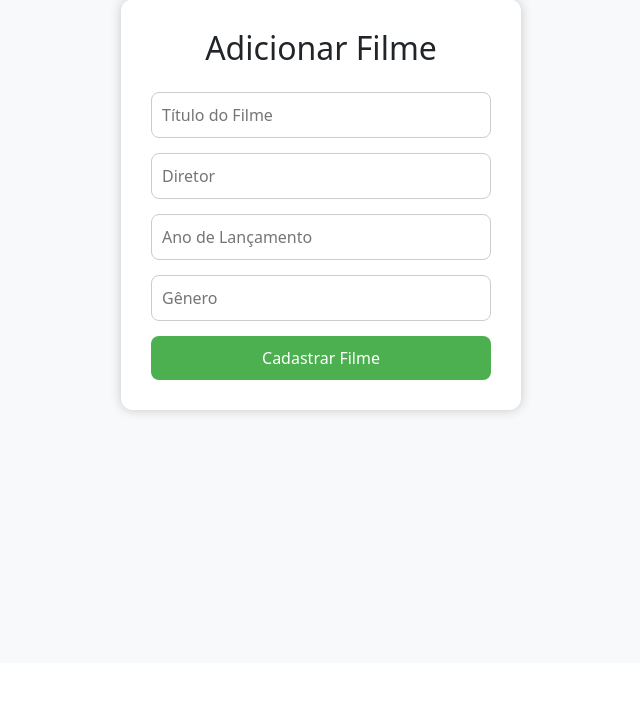
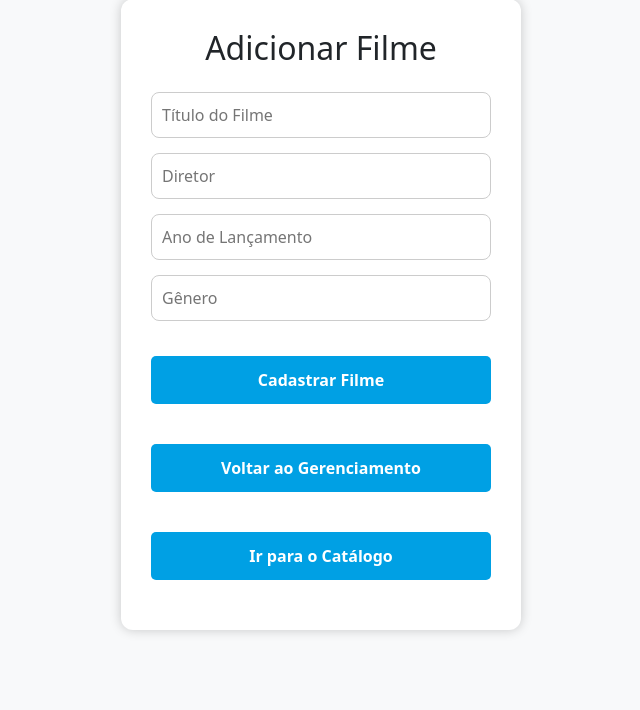
Before and after one commit to ricardomvlins/ProjetoFDS, a Django app: page /filmes/ in a window 1280 px wide. Shown: the part 137-847 px from the top of the page, without its empty margins (319-959 px from the left). Before the commit the page ends 554 px from the top, so only its background shows below. Run offline with Django 5.2, Linux system fonts and the light colour scheme.

Commit message:
Commit CSS

```diff
--- a/Aplicativo/models.py
+++ b/Aplicativo/models.py
@@ -14,7 +14,6 @@
     diretor = models.CharField(max_length=100, default='Diretor não informado')
     ano = models.IntegerField(default=1900)
     genero = models.CharField(max_length=50, default='Gênero não informado')
-    favoritado_por = models.ManyToManyField(User, related_name='favoritos', blank=True)
 
     def __str__(self):
         return self.titulo
@@ -32,10 +31,9 @@
 class Favorito(models.Model):
     usuario = models.ForeignKey(User, on_delete=models.CASCADE)
     filme = models.ForeignKey(Filmes, on_delete=models.CASCADE)
-    favorito = models.DateTimeField(auto_now_add=True)
 
     class Meta:
-        unique_together = ('usuario', 'filme')
+        unique_together = ('usuario', 'filme')  # Evita duplicação de favoritos
 
     def __str__(self):
-        return f"{self.usuario.username} ❤️ {self.filme.titulo}"
+        return f"{self.usuario.username} favoritou {self.filme.titulo}"
--- a/Aplicativo/templates/adcFilmeAdmin.html
+++ b/Aplicativo/templates/adcFilmeAdmin.html
@@ -33,19 +33,45 @@
         }
 
         input[type="submit"] {
+            background-color: #00a0e4;
+            color: white;
+            border: none;
+            padding: 12px;
             width: 100%;
-            background-color: #4CAF50;
+            border-radius: 5px;
+            cursor: pointer;
+            font-weight: bold;
+            margin-top: 20px;
+            margin-bottom: 20px;
+        }
+
+        input[type="submit"]:hover {
+            background-color: #007bff;
             color: white;
-            padding: 10px;
-            border: none;
-            border-radius: 8px;
-            cursor: pointer;
         }
 
         .mensagem {
             text-align: center;
             margin-bottom: 15px;
             color: {% if tipo_mensagem == 'success' %}green{% else %}red{% endif %};
+        }
+
+        .btn1 {
+            background-color: #00a0e4;
+            color: white;
+            border: none;
+            padding: 12px;
+            width: 100%;
+            border-radius: 5px;
+            cursor: pointer;
+            font-weight: bold;
+            margin-top: 20px;
+            margin-bottom: 20px;
+        }
+
+        .btn1:hover {
+            background-color: #007bff;
+            color: white;
         }
     </style>
 </head>
@@ -71,6 +97,8 @@
             <input type="number" name="ano" placeholder="Ano de Lançamento">
             <input type="text" name="genero" placeholder="Gênero">
             <input type="submit" value="Cadastrar Filme">
+            <button type="button" class="btn1" onclick="location.href='{% url 'homeAdmin' %}'">Voltar ao Gerenciamento</button>
+            <button type="button" class="btn1" onclick="location.href='{% url 'visuFilmeAdmin' %}'">Ir para o Catálogo</button>
         </form>
     </div>
 </body>
--- a/Aplicativo/templates/cadastro.html
+++ b/Aplicativo/templates/cadastro.html
@@ -34,7 +34,7 @@
 
         input[type="submit"] {
             width: 100%;
-            background-color: #4CAF50;
+            background-color: #00a0e4;
             color: white;
             padding: 10px;
             border: none;
--- a/Aplicativo/templates/login.html
+++ b/Aplicativo/templates/login.html
@@ -34,7 +34,7 @@
 
         input[type="submit"] {
             width: 100%;
-            background-color: #4CAF50;
+            background-color: #00a0e4;
             color: white;
             padding: 10px;
             border: none;
@@ -62,7 +62,7 @@
         }
 
         .link-cadastro a {
-            color: #4CAF50;
+            color: #00a0e4;
             text-decoration: none;
             font-weight: bold;
         }
--- a/Aplicativo/views.py
+++ b/Aplicativo/views.py
@@ -144,7 +144,7 @@
     return render(request, 'visuFilmeAdmin.html', {'filmes': filmes})
 
 def visuComentariosAdmin(request, filme_id):
-    comentarios = Comentario.objects.all()
+    comentarios = Comentario.objects.filter(filme_id=filme_id)
     filme = get_object_or_404(Filmes, id=filme_id)
 
     return render(request, 'visuComentarios.html', {
@@ -159,19 +159,10 @@
     return redirect(request.META.get('HTTP_REFERER', 'visuComentariosAdmin'))
 
 def favoritarFilme(request, filme_id):
-    try:
-        filme = Filmes.objects.get(id=filme_id)
-        if request.user.is_authenticated:
-            if filme.favoritado_por.filter(id=request.user.id).exists():
-                filme.favoritado_por.remove(request.user)
-            else:
-                filme.favoritado_por.add(request.user)
-            filme.save()
+    filme = get_object_or_404(Filmes, id=filme_id)
+    favorito, criado = Favorito.objects.get_or_create(usuario=request.user, filme=filme)
 
-            return redirect('visuFilmeUser')
+    if not criado:
+        favorito.delete()
 
-        else:
-            return redirect('login')
-
-    except Filmes.DoesNotExist:
-        return render(request, 'meu_app/erro.html', {'message': 'Filme não encontrado'})
+    return redirect('visuFilmeUser', filme_id=filme.id)
```
Also changed, not shown: Aplicativo/templates/avaliacaoFilmeUser.html (+51 -1 lines), Aplicativo/templates/visuComentarios.html (+24 -3 lines), Aplicativo/templates/visuFilmeAdmin.html (+39 -1 lines), Aplicativo/templates/visuFilmeUser.html (+25 -2 lines), RateHUB/settings.py (+4 -5 lines), Aplicativo/migrations/0004_remove_favorito_favorito_and_more.py (added).
